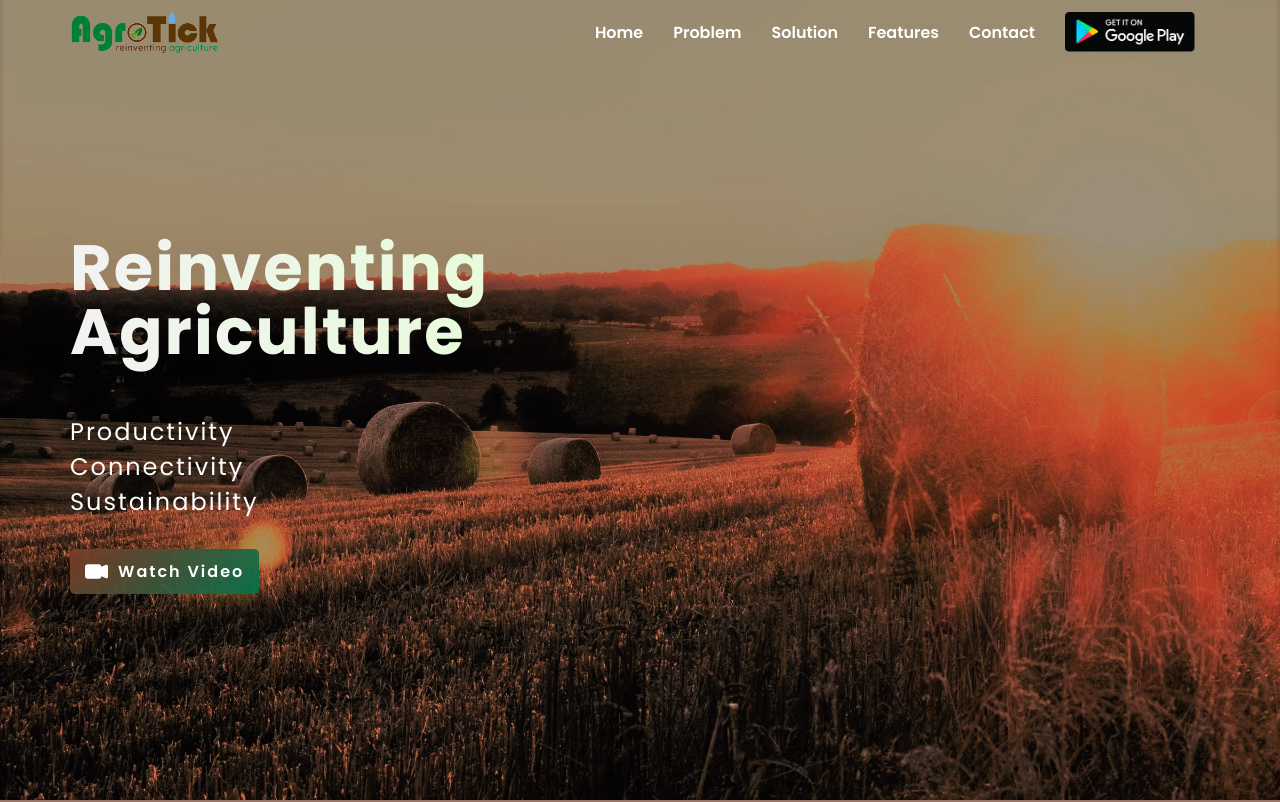
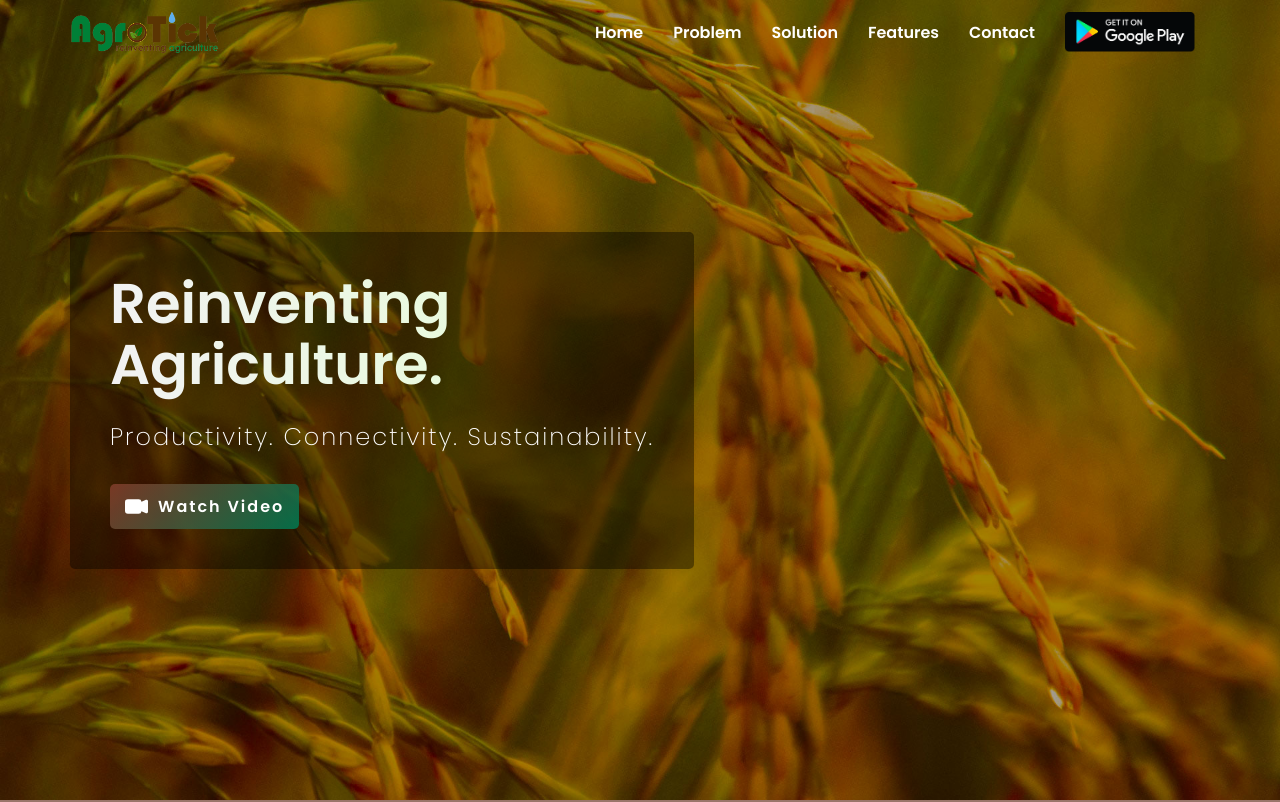
Before and after one commit to soft-coded/sos-at, a React (Create React App) app: page / in a window 1280 px wide. Shown: the top 802 px of the page. Built offline with nearby package versions, Linux system fonts and the light colour scheme.

Commit message:
Hero bg change

```diff
--- a/src/components/navbar/navbar.scss
+++ b/src/components/navbar/navbar.scss
@@ -23,7 +23,6 @@
 
 		li {
 			margin: 0 15px;
-			transition: $transition-1;
 
 			@media (hover: hover) {
 				&:hover {
--- a/src/sections/footer/Footer.tsx
+++ b/src/sections/footer/Footer.tsx
@@ -37,7 +37,10 @@ export default function Footer() {
 						</form>
 					</div>
 				</div>
-				<div className="copy">&copy; SystemOnSilicon</div>
+				<div className="copy">
+					&copy; SystemOnSilicon Corporation.
+					<div> All rights reserved.</div>
+				</div>
 			</div>
 		</footer>
 	);
--- a/src/sections/footer/footer.scss
+++ b/src/sections/footer/footer.scss
@@ -138,5 +138,12 @@ footer {
 		color: $light-1;
 		font-size: 1.2rem;
 		font-weight: 700;
+
+		div {
+			font-weight: 100;
+			color: rgb(145, 145, 145);
+			font-size: 1rem;
+			letter-spacing: 0;
+		}
 	}
 }
--- a/src/sections/hero/Hero.tsx
+++ b/src/sections/hero/Hero.tsx
@@ -11,14 +11,16 @@ export default function Hero() {
 		<section id="home" className="hero">
 			<div className="inner">
 				<Modal show={showModal} setShowModal={setShowModal} />
-				<h1>Reinventing Agriculture</h1>
-				<h2>Productivity</h2>
-				<h2>Connectivity</h2>
-				<h2>Sustainability</h2>
-				<button onClick={() => setShowModal(true)}>
-					<BsFillCameraVideoFill size={23} />
-					Watch Video
-				</button>
+
+				<div className="heading">
+					<h1>Reinventing</h1>
+					<h1 className="agriculture">Agriculture.</h1>
+					<h2>Productivity. Connectivity. Sustainability.</h2>
+					<button onClick={() => setShowModal(true)}>
+						<BsFillCameraVideoFill size={23} />
+						Watch Video
+					</button>
+				</div>
 			</div>
 		</section>
 	);
--- a/src/sections/hero/hero.scss
+++ b/src/sections/hero/hero.scss
@@ -4,7 +4,7 @@
 	height: 100vh;
 	width: 100vw;
 	background: {
-		image: url(../../images/bg1.jpg);
+		image: url(../../images/bg.jpg);
 		size: cover;
 		position: center;
 		repeat: no-repeat;
@@ -25,13 +25,36 @@
 			align-items: center;
 		}
 
+		.heading {
+			padding: 40px;
+			position: relative;
+			backdrop-filter: blur(0);
+			background-color: #00000066;
+			border-radius: 5px;
+			transition: $transition-1;
+
+			@media (hover: hover) {
+				&:hover {
+					backdrop-filter: blur(10px);
+					background-color: #00000077;
+				}
+			}
+
+			@media (max-width: $mobile-width-1) {
+				padding: 20px;
+				display: flex;
+				flex-direction: column;
+				text-align: center;
+				align-items: center;
+				backdrop-filter: blur(7px);
+			}
+		}
+
 		h1 {
-			font-size: 4rem;
-			max-width: 50%;
-			margin-bottom: 20px;
-			padding: 30px 0;
-			letter-spacing: 2px;
+			font-size: 3.5rem;
+			padding-bottom: 5px;
 			line-height: 4rem;
+			font-weight: 600;
 			background: linear-gradient(90deg, $light-2, $light-3);
 			-webkit-background-clip: text;
 			background-clip: text;
@@ -40,15 +63,18 @@
 			@media (max-width: $mobile-width-1) {
 				font-size: 2.2rem;
 				max-width: unset;
-				text-align: center;
 				line-height: 2.3rem;
 			}
 		}
 
+		h1.agriculture {
+			padding-bottom: 30px;
+			line-height: 3rem;
+		}
+
 		h2 {
-			position: relative;
 			letter-spacing: 2px;
-			font-weight: 500;
+			font-weight: 200;
 
 			@media (max-width: $mobile-width-1) {
 				font-size: 1.4rem;
```
Also changed, not shown: src/images/bg.jpg (added), src/images/bg1.jpg (deleted).
